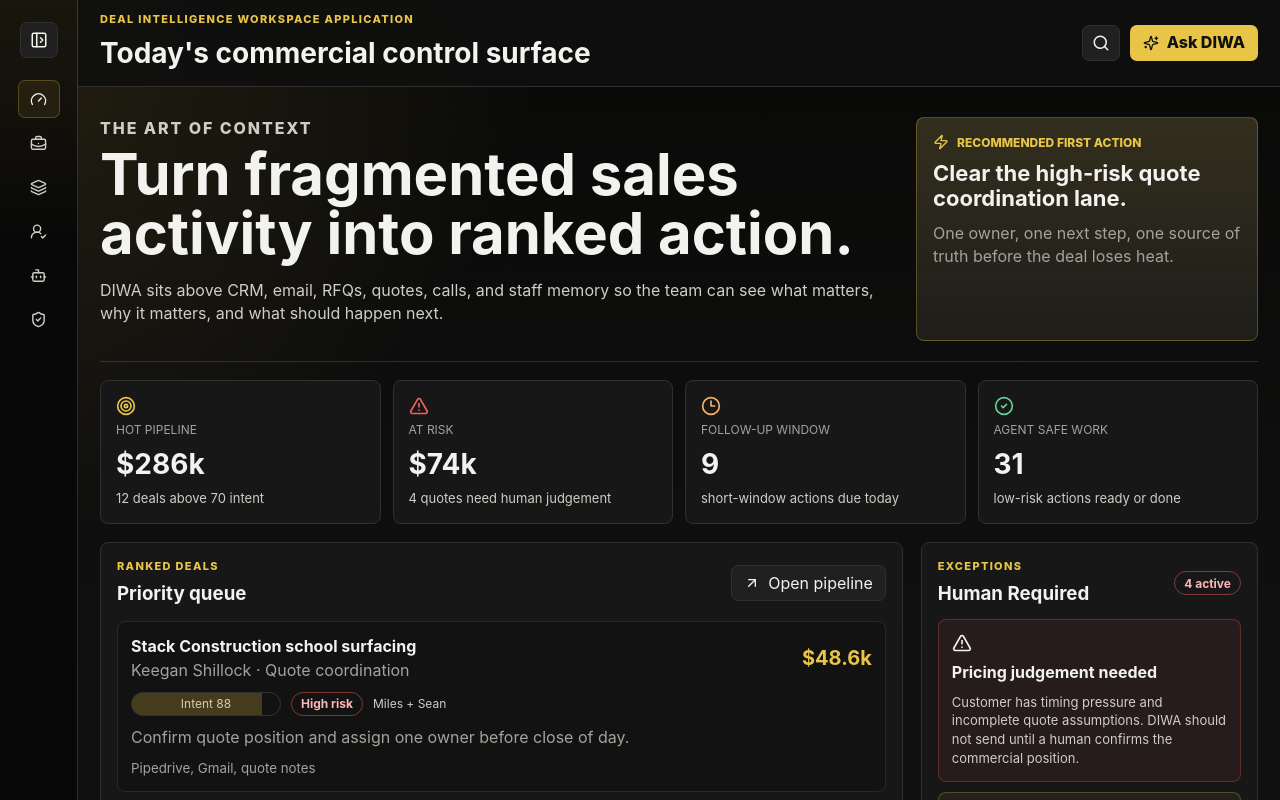
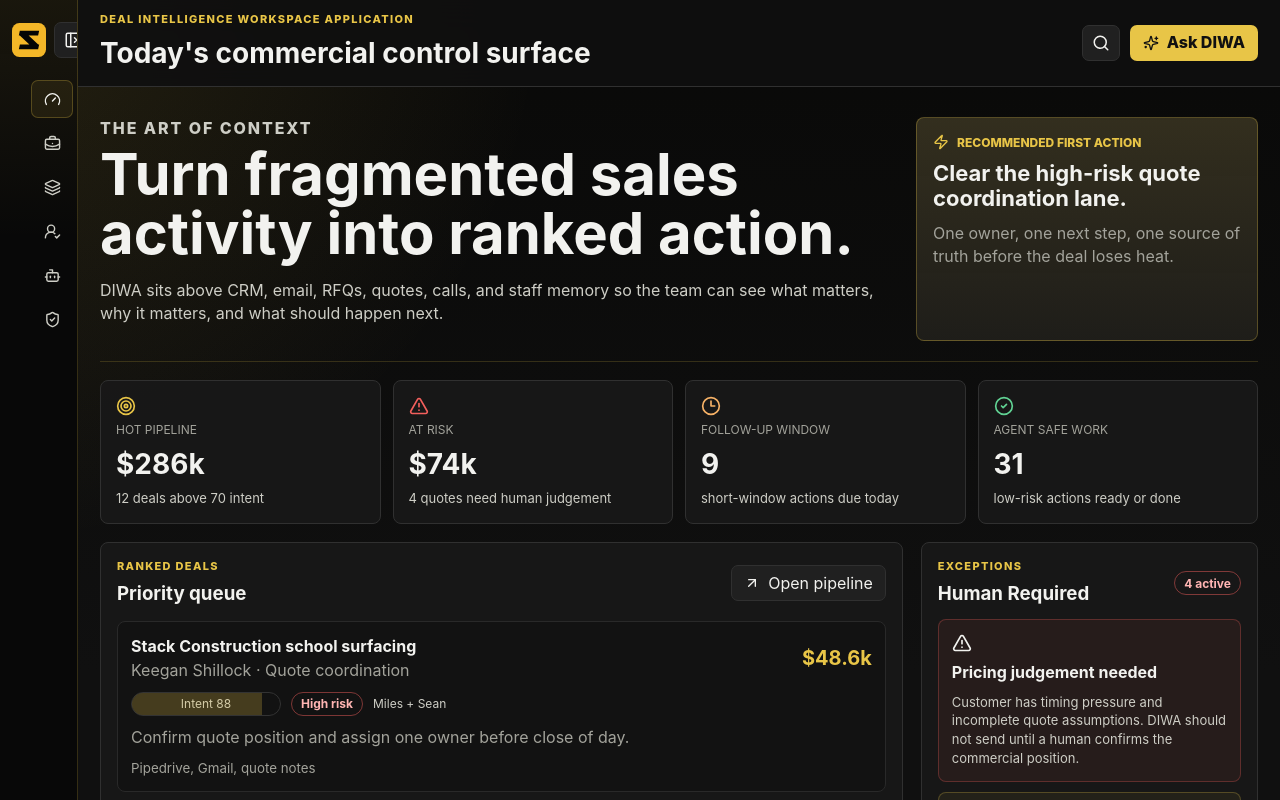
Before and after one commit to Zeczi/zeczi-diwa, a React (Vite) app: page / in a window 1280 px wide. Both pictures are taken after a click on the button 224 px from the left and 40 px from the top of the page. Shown: the top 800 px of the page. Built offline with nearby package versions, Linux system fonts and the light colour scheme.

Commit message:
Show ZECZI mark in collapsed sidebar

```diff
--- a/src/main.tsx
+++ b/src/main.tsx
@@ -103,6 +103,7 @@ function App() {
         <div className="brand-block">
           <div className="brand-row">
             <img className="brand-logo" src="/brand/zeczi-logo.png" alt="ZECZI" />
+            <img className="brand-mark" src="/brand/zeczi-mark.svg" alt="Z" />
             <button
               className="sidebar-toggle"
               type="button"
--- a/src/styles.css
+++ b/src/styles.css
@@ -101,6 +101,13 @@ button:hover {
   object-position: left center;
 }
 
+.brand-mark {
+  display: none;
+  width: 34px;
+  height: 34px;
+  object-fit: contain;
+}
+
 .sidebar-toggle {
   width: 38px;
   min-width: 38px;
@@ -131,6 +138,10 @@ button:hover {
 .sidebar-collapsed .nav-item span,
 .sidebar-collapsed .sidebar-panel {
   display: none;
+}
+
+.sidebar-collapsed .brand-mark {
+  display: block;
 }
 
 .nav-list {
@@ -564,6 +575,10 @@ button:hover {
     display: block;
   }
 
+  .sidebar-collapsed .brand-mark {
+    display: none;
+  }
+
   .sidebar-collapsed .sidebar-panel {
     display: none;
   }
```
